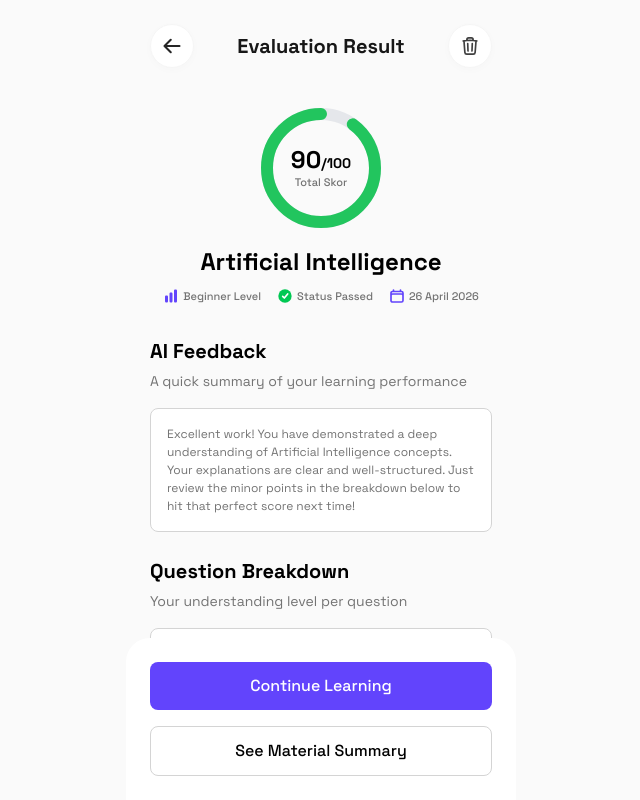
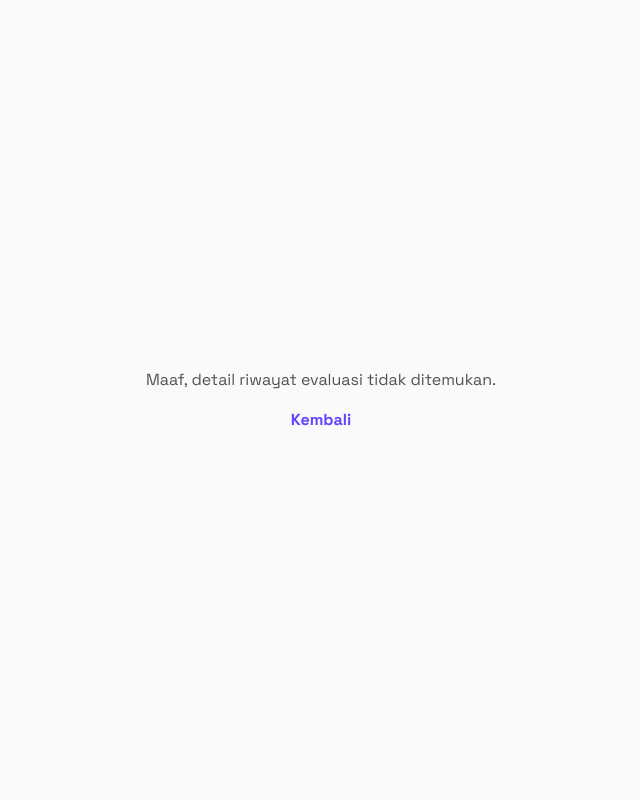
Before and after one commit to farhnnraal/fynix-app, a Next.js app: page /dashboard/history/1 in a window 1280 px wide. Shown: the whole page, without its empty margins (319-959 px from the left). Built offline with nearby package versions, Linux system fonts and the light colour scheme.

Commit message:
Membuat detail histori

```diff
--- a/app/dashboard/(main)/page.tsx
+++ b/app/dashboard/(main)/page.tsx
@@ -170,7 +170,7 @@ export default function HomePage() {
             ))
           ) : (
             // Tampilan jika user baru mendaftar dan belum punya riwayat belajar sama sekali
-            <p className="text-center py-4 text-gray-500 text-sm">Kamu belum memulai quiz apa pun.</p>
+            <p className="text-center py-4 text-gray-500 text-sm">You don't have any hsitories</p>
           )}
         </div>
       </section>
--- a/app/dashboard/history/[id]/page.tsx
+++ b/app/dashboard/history/[id]/page.tsx
@@ -1,12 +1,100 @@
 "use client";
 
-import { useRouter } from "next/navigation";
+import { useEffect, useState } from "react";
+import { useRouter, useParams } from "next/navigation";
+import Link from "next/link";
 import QuestionBreakdownAccordion from "@/components/ui/QuestionBreakdownAccordion";
 import CircularProgressBar from "@/components/ui/CircularProgressBar";
+import { useFormState } from "react-dom";
 
   export default function HistoryDetailPage() {
     const router = useRouter();
+    const params = useParams();
+    const historyId = params.id;
 
+    const [historyData, setHistoryData] = useState<any | null>(null);
+    const [nextLevelTopic, setNextLevelTopic] = useState<any | null>(null);
+    const [loading, setLoading] = useState(true);
+
+    useEffect(() => {
+      const localHistories = localStorage.getItem("learning_histories");
+      const localTopics = localStorage.getItem("topics"); // Ambil data topics default dari localstorage jika ada
+      const localCustomTopics = localStorage.getItem("custom_ai_topics"); // Ambil data custom topics dari localstorage jika ada
+
+      if (localHistories && historyId) {
+        try {
+          const parsedHistories = JSON.parse(localHistories);
+          const matchData = parsedHistories.find((item: any) => item.history_id === historyId);
+
+          if (matchData) {
+            setHistoryData(matchData);
+
+            const topics = localTopics ? JSON.parse(localTopics) : [];
+            const customAiTopics = localCustomTopics ? JSON.parse(localCustomTopics) : [];
+
+            const isCustom = matchData.is_custom_topic;
+            const sourceArray = isCustom ? customAiTopics : topics;
+
+            const currentTopic = sourceArray.find((t: any) =>
+              isCustom ? t.custom_topic_id === matchData.topic_id : t.topic_id === matchData.topic_id
+            );
+
+            if (currentTopic) {
+              const currentDiff = currentTopic.difficulty;
+
+              const nextTopic = sourceArray.find((t: any) => {
+                if (isCustom) {
+                  if (t.custom_topic_id === currentTopic.custom_topic_id) return false;
+                } else {
+                  if (t.topic_id === currentTopic.topic_id) return false;
+                }
+
+                if (currentDiff === "EASY") return t.difficulty === "Medium";
+                if (currentDiff === "Medium") return t.difficulty === "Hard";
+                return t.difficulty === "Hard";
+              });
+
+              if (nextTopic) {
+                setNextLevelTopic(nextTopic);
+              }
+            }
+          }
+        } catch (error) {
+          console.error("Gagal melakukan parse data:", error);
+        }
+      }
+      setLoading(false);
+    }, [historyId]);
+
+    const formatDate = (dateString: string) => {
+      try {
+        return new Date(dateString).toLocaleDateString("id-ID", {
+          day: "numeric",
+          month: "long",
+          year: "numeric",
+        });
+      } catch {
+        return dateString;
+      }
+    };
+
+    if (loading) {
+      return <div className="min-h-screen flex items-center justify-center bg-neutral-50">Loading data...</div>;
+    }
+
+    if (!historyData) {
+      return (
+        <div className="min-h-screen flex flex-col items-center justify-center bg-neutral-50 p-6 text-center">
+          <p className="text-neutral-600 mb-4">Maaf, detail riwayat evaluasi tidak ditemukan.</p>
+          <button onClick={() => router.back()} className="text-primary-500 font-bold hover:underline">Kembali</button>
+        </div>
+      );
+    }
+
+    // Ambil langsung score dari historyData yang sudah ada nilainya
+    // Pastikan nama key propertinya sesuai (misal: historyData.score atau historyData.total_score)
+    const finalScore = historyData.score || 0;
+    const isPassed = finalScore >= 75;
   return (
     <div className="w-full h-dvh flex flex-col items-center max-w-[390px] mx-auto bg-neutral-50 min-h-screen pb-[161px] relative">
       <div className="overflow-y-auto p-6">
@@ -17,24 +105,15 @@ export default function HistoryDetailPage() {
             </svg>
           </button>
           <h3 className="text-h3 font-bold text-neutral-900">Evaluation Result</h3>
-          <button type="button" className="w-[44px] h-[44px] bg-white rounded-full border border-neutral-100 flex items-center justify-center text-neutral-800 hover:bg-neutral-50 transition-colors shadow-[0_2px_8px_rgba(0,0,0,0.02)] outline-none">
-            <svg xmlns="http://www.w3.org/2000/svg" fill="none" viewBox="0 0 24 24" strokeWidth={2} stroke="currentColor" className="w-5 h-5 text-neutral-700">
-              <path
-                strokeLinecap="round"
-                strokeLinejoin="round"
-                d="m14.74 9-.346 9m-4.788 0L9.26 9m9.968-3.21c.342.052.682.107 1.022.166m-1.022-.165L18.16 19.673a2.25 2.25 0 0 1-2.244 2.077H8.084a2.25 2.25 0 0 1-2.244-2.077L4.772 5.79m14.456 0a48.108 48.108 0 0 0-3.478-.397m-12 .562c.34-.059.68-.114 1.022-.165m0 0a48.11 48.11 0 0 1 3.478-.397m7.5 0v-.916c0-1.18-.91-2.164-2.09-2.201a51.964 51.964 0 0 0-3.32 0c-1.18.037-2.09 1.022-2.09 2.201v.916m7.5 0a48.667 48.667 0 0 0-7.5 0"
-              />
-            </svg>
-          </button>
         </div>
 
         <div className="flex justify-center mb-4">
-          <CircularProgressBar value={90} />
+          <CircularProgressBar value={historyData.score} />
         </div>
 
         {/* 3. METADATA DETAIL */}
         <div className="w-full text-center mb-8">
-          <h2 className="text-h2 font-bold mb-2">Artificial Intelligence</h2>
+          <h2 className="text-h2 font-bold mb-2">{historyData.topic_title}</h2>
 
           {/* Info Tags Row */}
           <div className="flex items-center justify-center gap-4 text-[12px] font-medium text-neutral-500">
@@ -43,7 +122,7 @@ export default function HistoryDetailPage() {
               <svg xmlns="http://www.w3.org/2000/svg" viewBox="0 0 24 24" fill="currentColor" className="w-4 h-4 text-primary-500">
                 <path d="M18.375 2.25c-1.035 0-1.875.84-1.875 1.875v15.75c0 1.035.84 1.875 1.875 1.875h.75c1.035 0 1.875-.84 1.875-1.875V4.125c0-1.036-.84-1.875-1.875-1.875h-.75ZM9.75 8.625c0-1.036.84-1.875 1.875-1.875h.75c1.036 0 1.875.84 1.875 1.875v11.25c0 1.036-.84 1.875-1.875 1.875h-.75a1.875 1.875 0 0 1-1.875-1.875V8.625ZM3 13.125c0-1.036.84-1.875 1.875-1.875h.75c1.036 0 1.875.84 1.875 1.875v6.75c0 1.036-.84 1.875-1.875 1.875h-.75A1.875 1.875 0 0 1 3 19.875v-6.75Z" />
               </svg>
-              <span className="text-badge">Beginner Level</span>
+              <span className="text-badge">{historyData.level} Level</span>
             </div>
 
             {/* Status Tag */}
@@ -52,7 +131,7 @@ export default function HistoryDetailPage() {
                 <circle cx="12" cy="12" r="10" fill="#00C853" />
                 <path d="M8.5 12.5L11 15L16 9" fill="none" stroke="#FFFFFF" strokeWidth="2.5" strokeLinecap="round" strokeLinejoin="round" />
               </svg>
-              <span className="text-badge">Status Passed</span>
+              <span className="text-badge">Status {historyData.status}</span>
             </div>
 
             {/* Date Tag */}
@@ -60,7 +139,7 @@ export default function HistoryDetailPage() {
               <svg xmlns="http://www.w3.org/2000/svg" fill="none" viewBox="0 0 24 24" strokeWidth={2.5} stroke="currentColor" className="w-4 h-4 text-primary-500">
                 <path strokeLinecap="round" strokeLinejoin="round" d="M6.75 3v2.25M17.25 3v2.25M3 18.75V7.5a2.25 2.25 0 0 1 2.25-2.25h13.5A2.25 2.25 0 0 1 21 7.5v11.25m-18 0A2.25 2.25 0 0 0 5.25 21h13.5A2.25 2.25 0 0 0 21 18.75m-18 0v-7.5A2.25 2.25 0 0 1 5.25 9h13.5A2.25 2.25 0 0 1 21 11.25v7.5" />
               </svg>
-              <span className="text-badge">26 April 2026</span>
+              <span className="text-badge">{formatDate(historyData.date)}</span>
             </div>
           </div>
         </div>
@@ -70,7 +149,7 @@ export default function HistoryDetailPage() {
           <h3 className="text-h3 mb-1">AI Feedback</h3>
           <p className="text-body text-neutral-500 mb-4">A quick summary of your learning performance</p>
           <div className="p-4 rounded-lg bg-white border border-neutral-300 text-caption text-neutral-500">
-            Excellent work! You have demonstrated a deep understanding of Artificial Intelligence concepts. Your explanations are clear and well-structured. Just review the minor points in the breakdown below to hit that perfect score next time!
+            {historyData.ai_feedback}
           </div>
         </section>
 
@@ -79,42 +158,94 @@ export default function HistoryDetailPage() {
           <h3 className="text-h3 mb-1">Question Breakdown</h3>
           <p className="text-body text-neutral-500 mb-4">Your understanding level per question</p>
           <div className="space-y-4">
+            {historyData.question_breakdown.map((q) => (
               <QuestionBreakdownAccordion
-              title="Question 1"
-              question="What is the definition of Machine Learning?"
-              answer="Machine learning is a type of computer science where computers learn from data and experience rather than being given step-by-step instructions"
-              aiFeedback="Great definition! Recognizing patterns from data is exactly how ML works."
-              understandLabel="Understood"
+                key={q.question_id}
+                title={`Question ${q.question_number}`}
+                question={q.question}
+                answer={q.user_answer}
+                aiFeedback={q.ai_feedback}
+                understandLabel={q.status}
               />
-            <QuestionBreakdownAccordion
-              title="Question 2"
-              question="What is the definition of Machine Learning?"
-              answer="Machine learning is a type of computer science where computers learn from data and experience rather than being given step-by-step instructions"
-              aiFeedback="Great definition! Recognizing patterns from data is exactly how ML works."
-              understandLabel="Partial"
-            />
-            <QuestionBreakdownAccordion
-              title="Question 3"
-              question="What is the definition of Machine Learning?"
-              answer="Machine learning is a type of computer science where computers learn from data and experience rather than being given step-by-step instructions"
-              aiFeedback="Great definition! Recognizing patterns from data is exactly how ML works."
-              understandLabel="Not Understood"
-            />
+            ))}
           </div>
         </section>
       </div>
 
-      <div className="absolute bottom-0 left-0 right-0 p-6 bg-white rounded-t-3xl z-40 space-y-4">
-        {/* Button 1: Continue Learning (Primary) */}
-        <button type="button" className="w-full px-4 py-3 text-btn-lg bg-primary-500 flex items-center justify-center text-white rounded-lg">
-          Continue Learning
+      {/* <div className="absolute bottom-0 left-0 right-0 p-6 bg-white rounded-t-3xl z-40 shadow-lg border-t border-neutral-100">
+        {isPassed ? (
+          nextLevelTopic ? (
+            <button
+              type="button"
+              onClick={() => {
+                const targetId = nextLevelTopic.topic_id || nextLevelTopic.custom_topic_id;
+                router.push(`/dashboard/material/${targetId}`);
+              }}
+              className="w-full px-4 py-3 text-btn-lg bg-primary-500 flex items-center justify-center text-white rounded-lg font-semibold hover:bg-primary-600 transition-all"
+            >
+              Next Level: {nextLevelTopic.title} ({nextLevelTopic.difficulty})
             </button>
+          ) : (
+            <button
+              type="button"
+              onClick={() => router.push('/dashboard')}
+              className="w-full px-4 py-3 text-btn-lg bg-success-600 flex items-center justify-center text-white rounded-lg font-semibold"
+            >
+              Back to Dashboard (All Materials Completed!)
+            </button>
+          )
+        ) : (
+          <button
+            type="button"
+            onClick={() => {
+              router.push(`/dashboard/material/${historyData.topic_id}?retry=true`);
+            }}
+            className="w-full px-4 py-3 text-btn-lg bg-destructive-500 hover:bg-destructive-600 text-white flex items-center justify-center rounded-lg font-semibold transition-all"
+          >
+            Retry Quiz (Score {finalScore}% - Need 75%)
+          </button>
+        )}
+      </div> */}
+      <div className="absolute bottom-0 left-0 right-0 p-6 bg-white rounded-t-3xl z-40">
+        {!isPassed && (
+          <button
+            type="button"
+            onClick={() => {
+              router.push(`/dashboard/material/${historyData.topic_id}?retry=true`);
+            }}
+            className="w-full px-4 py-3 bg-red-500 text-white rounded-lg"
+          >
+            Retry Quiz
+          </button>
+        )}
 
-        {/* Button 2: See Material Summary (Neutral) */}
-        <button type="button" className="w-full px-4 py-3 text-btn-lg bg-white border border-neutral-300 flex items-center justify-center rounded-lg">
-          See Material Summary
+        {isPassed && nextLevelTopic && (
+          <button
+            type="button"
+            onClick={() => {
+              const targetId =
+                nextLevelTopic.topic_id ||
+                nextLevelTopic.custom_topic_id;
+
+              router.push(`/dashboard/material/${targetId}`);
+            }}
+            className="w-full px-4 py-3 bg-blue-500 text-white rounded-lg"
+          >
+            Next Level
           </button>
+        )}
+
+        {isPassed && !nextLevelTopic && (
+          <button
+            type="button"
+            onClick={() => router.push("/dashboard")}
+            className="w-full px-4 py-3 bg-green-500 text-white rounded-lg"
+          >
+            Back to Dashboard
+          </button>
+        )}
       </div>
+
     </div>
   );
 }
--- a/data/fallback.json
+++ b/data/fallback.json
@@ -248,7 +248,7 @@
         {
           "question_id": "q_tech_01",
           "question_number": 1,
-          "status": "Correct",
+          "status": "Understood",
           "question": "Manakah HTTP method yang paling tepat digunakan untuk memperbarui sebagian data resource?",
           "user_answer": "PATCH",
           "ai_feedback": "Benar. PATCH digunakan untuk partial update, berbeda dengan PUT yang mengganti seluruh resource."
```
Also changed, not shown: app/api/summary/route.ts (+6 -2 lines), app/dashboard/topics/page.tsx (+52 -12 lines). Lines whose indentation alone changed are shown as unchanged.
